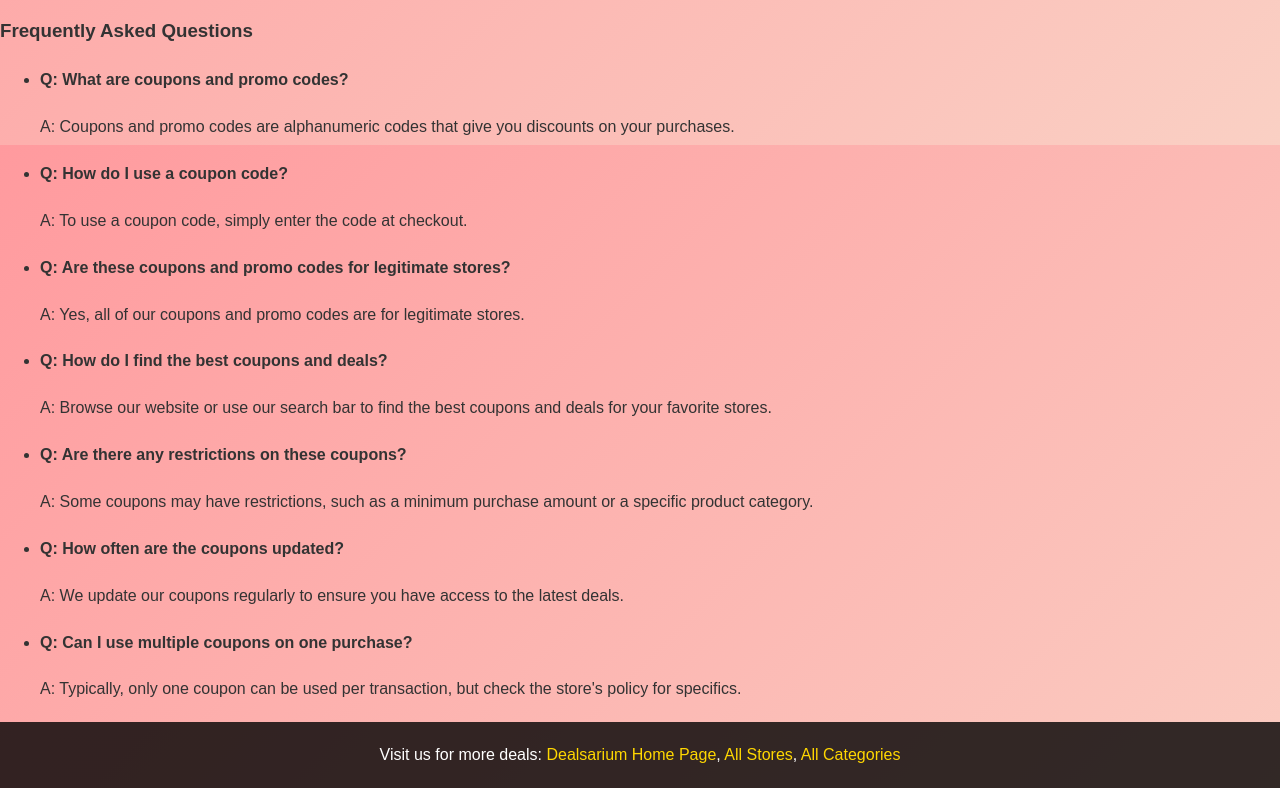
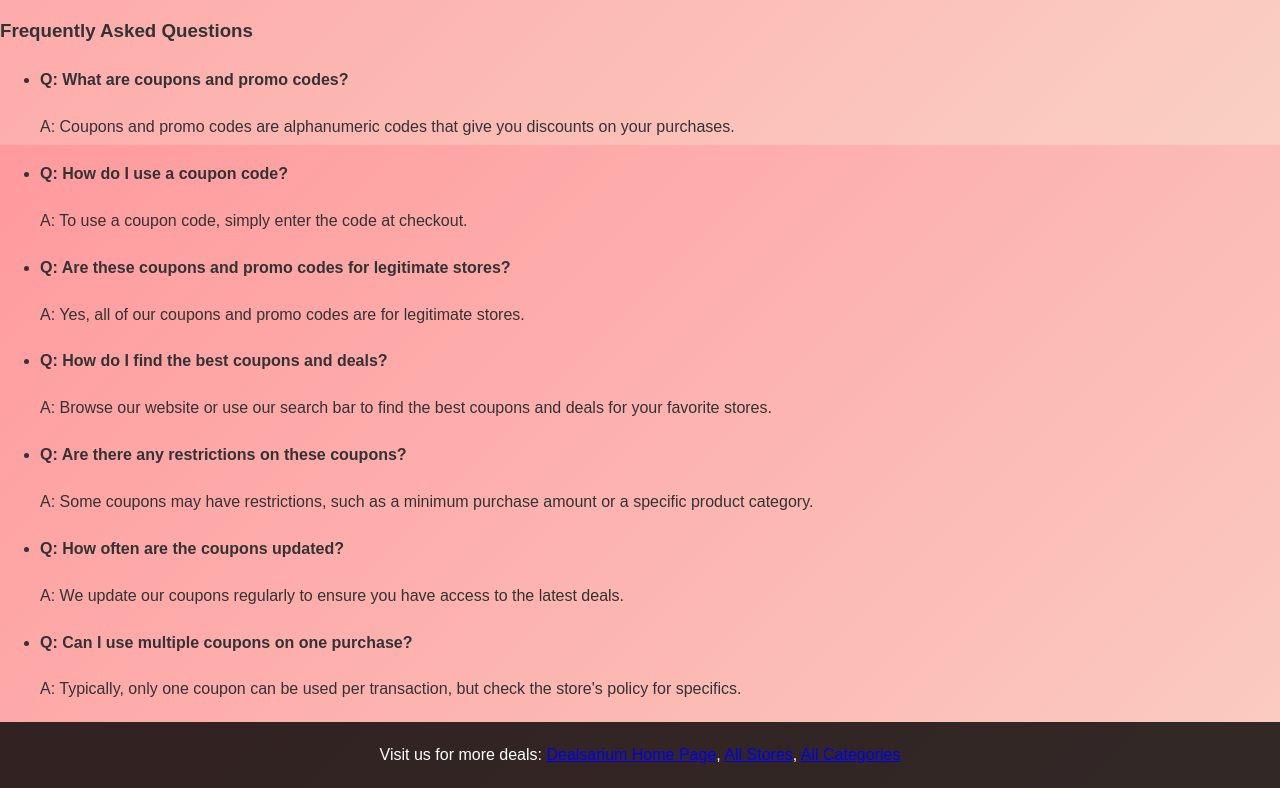
Before and after one commit to free-said/dealsarium, a plain HTML site: page index.html in a window 1280 px wide. Shown: the part 655-1443 px from the top of the page. Drawn offline with Linux system fonts and the light colour scheme.

Commit message:
Update style.css

```diff
--- a/style.css
+++ b/style.css
@@ -106,11 +106,6 @@ footer p {
   font-size: 1rem;
 }
 
-footer a {
-    color: #FFD700;
-    text-decoration: none;
-}
-
 footer a:hover {
     text-decoration: underline;
 }
```
